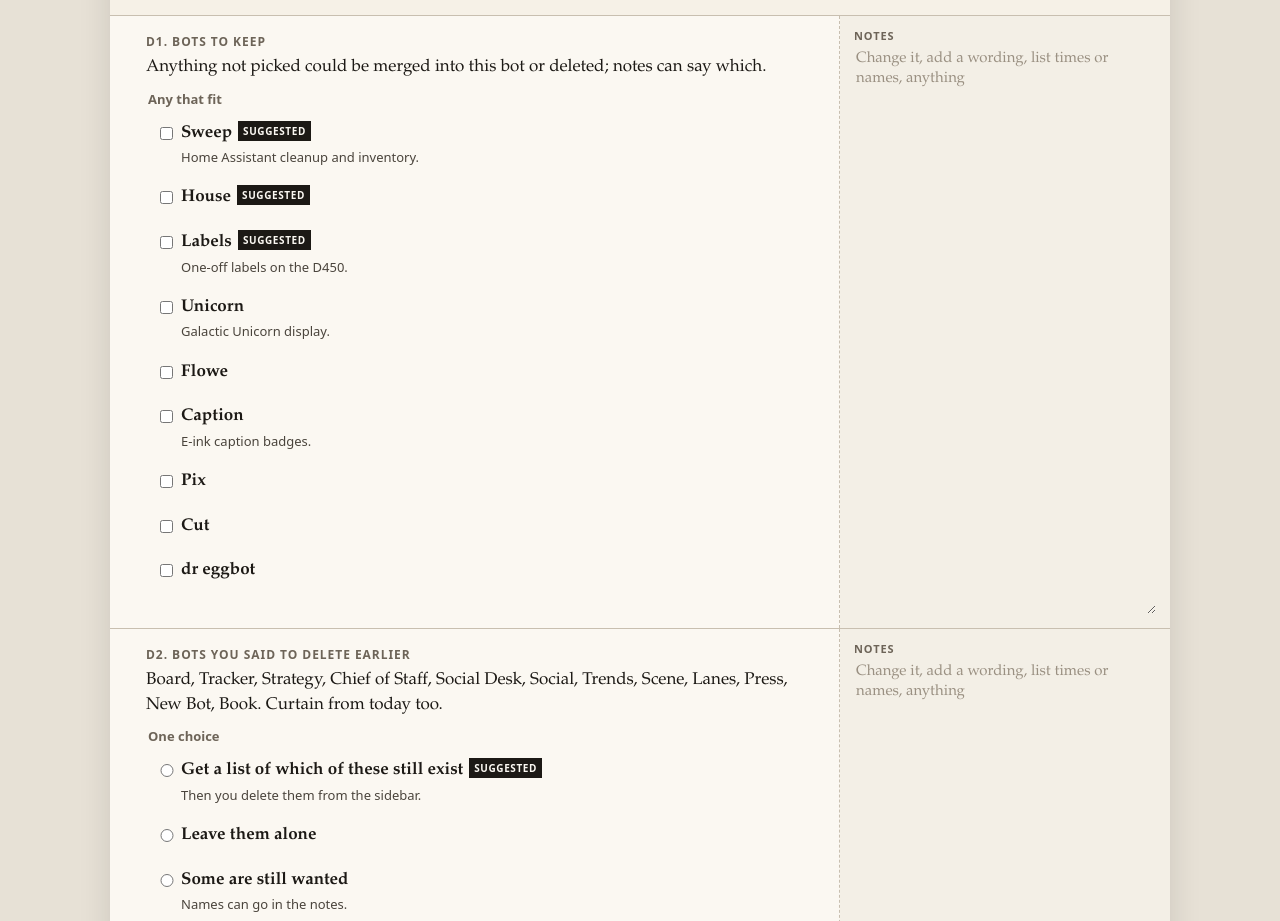
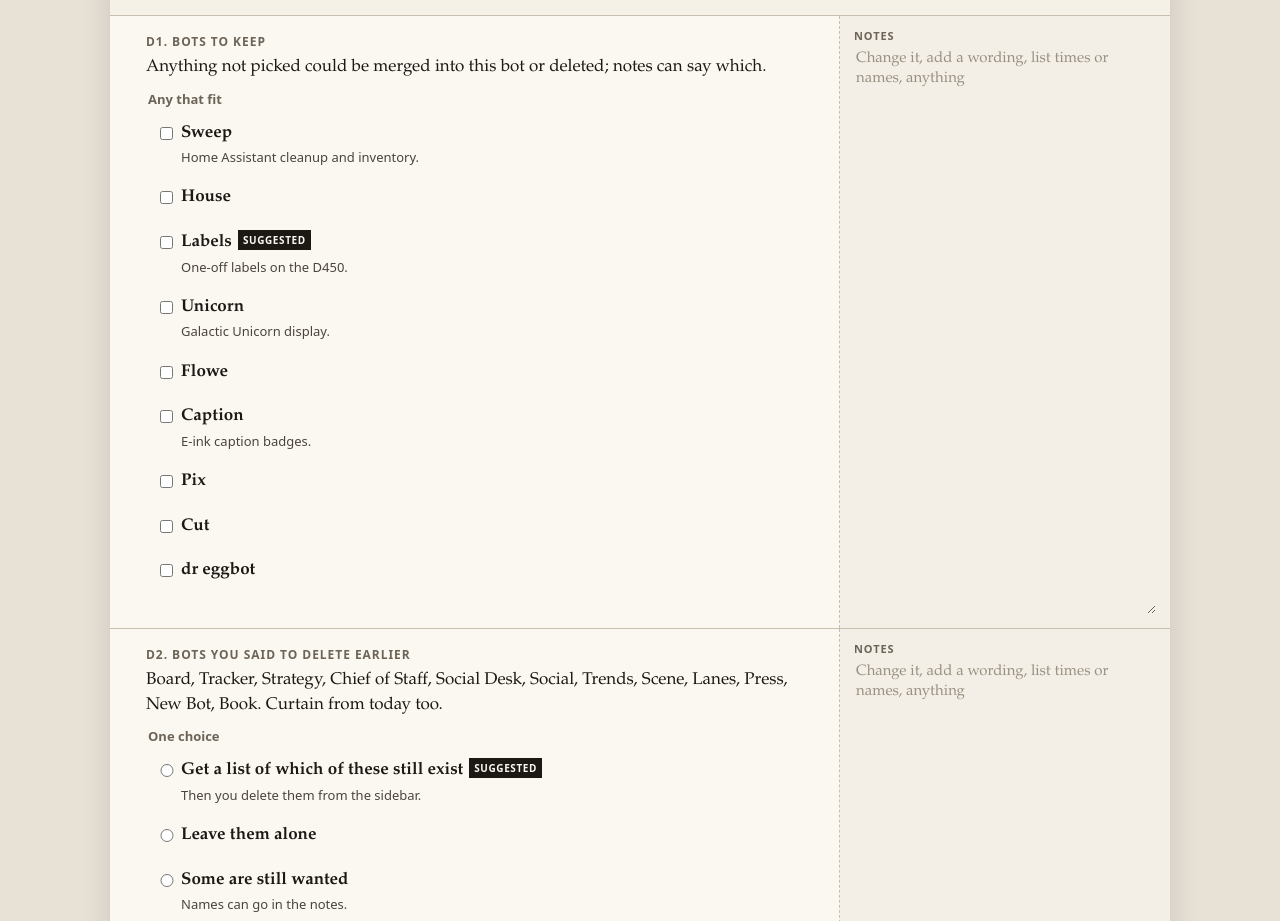
Before and after one commit to thathimbo/pass-worksheet, a plain HTML site: page setup.html in a window 1280 px wide. Shown: the part 4222-5143 px from the top of the page. Drawn offline with Linux system fonts and the light colour scheme.

Commit message:
One suggestion per item

```diff
--- a/setup.html
+++ b/setup.html
@@ -212,8 +212,8 @@ const decisions = [
     intro: "Anything not picked could be merged into this bot or deleted; notes can say which.",
     facts: [],
     options: [
-      ["sweep", "Sweep", "Home Assistant cleanup and inventory.", true],
-      ["house", "House", "", true],
+      ["sweep", "Sweep", "Home Assistant cleanup and inventory."],
+      ["house", "House", ""],
       ["labels", "Labels", "One-off labels on the D450.", true],
       ["unicorn", "Unicorn", "Galactic Unicorn display."],
       ["flowe", "Flowe", ""],
```
